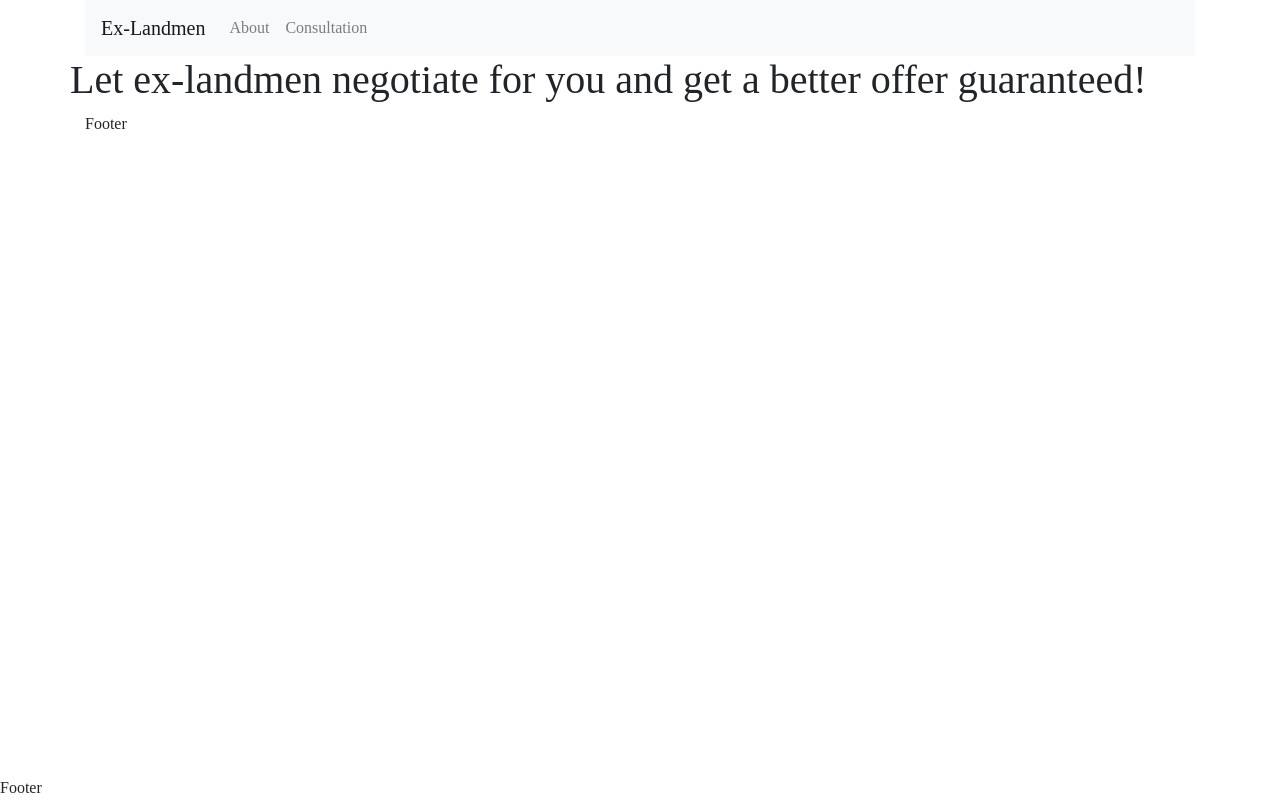
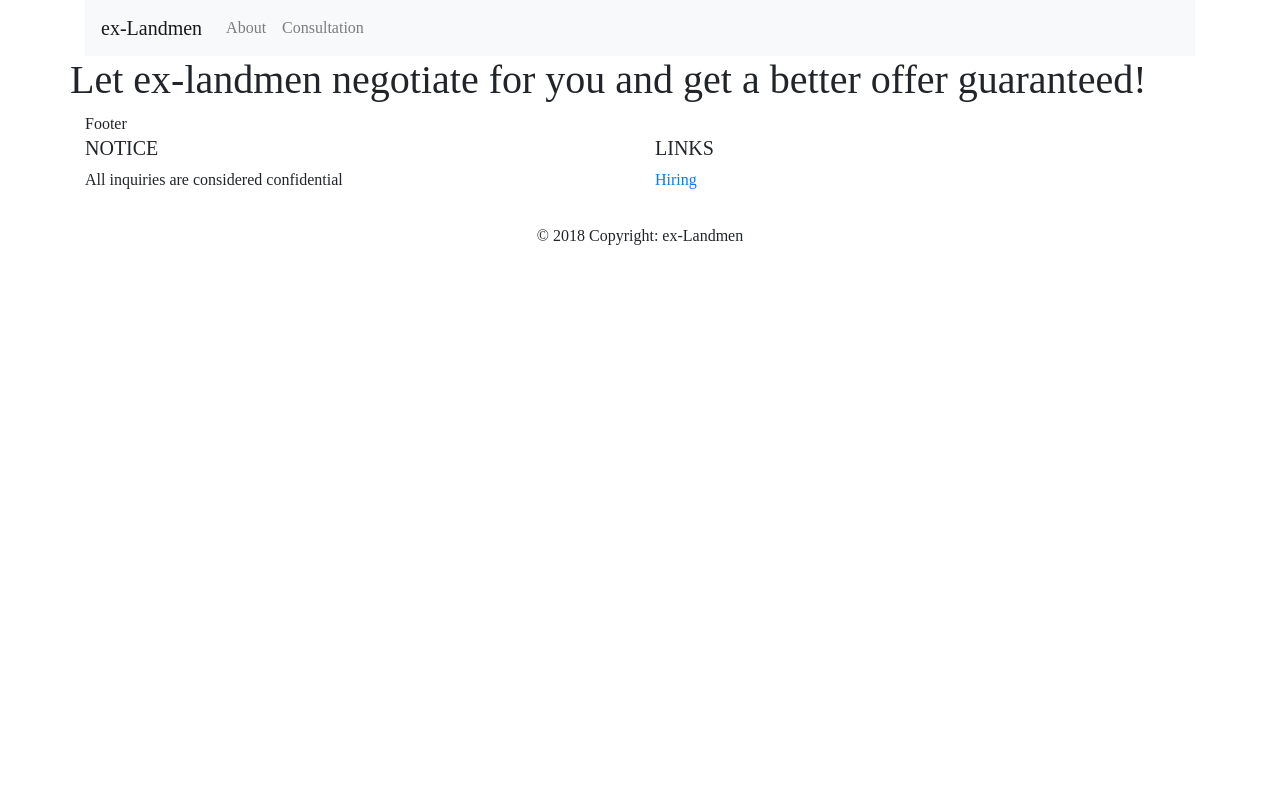
Before and after one commit to rbirchtree/landman-negotiate-front-end, a React (Create React App) app: page /search in a window 1280 px wide. Built offline with nearby package versions, Linux system fonts and the light colour scheme; a web font is replaced by a local one.

Commit message:
added footer and some css removed unecessary react imports

```diff
--- a/public/index.html
+++ b/public/index.html
@@ -26,10 +26,10 @@
       work correctly both with client-side routing and a non-root public URL.
       Learn how to configure a non-root public URL by running `npm run build`.
     -->
-    <title>React App</title>
+    <title>ex-Landmen</title>
   </head>
   <body>
-    <noscript>You need to enable JavaScript to run this app.</noscript>
+    <noscript>You need to enable JavaScript to run this app. Really.</noscript>
     <div id="root"></div>
     <!--
       This HTML file is a template.
--- a/src/components/About.js
+++ b/src/components/About.js
@@ -1,4 +1,3 @@
-import { connect } from 'react-redux';
 import React from 'react';
 
 
--- a/src/components/Footer.js
+++ b/src/components/Footer.js
@@ -1,12 +1,36 @@
 import React from 'react';
-
 
 const Footer = () => {
 	return (
-		<div className="fixed-bottom">
-			Footer
-		</div>
+<footer classNameName="fixed-bottom ">
+
+    <div classNameName="container-fluid text-center text-md-left">
+      <div className="row">
+
+        <div className="col-md-6 mt-md-0 mt-3">
+          <h5 className="text-uppercase">Notice</h5>
+          <p>All inquiries are considered confidential</p>
+        </div>
+        <div className="col-md-3 mb-md-0 mb-3">
+
+            <h5 className="text-uppercase">Links</h5>
+
+            <ul className="list-unstyled">
+              <li>
+                <a href="#!">Hiring</a>
+              </li>
+            </ul>
+
+          </div>
+
+      </div>
+
+    </div>
+
+    <div className="footer-copyright text-center py-3">© 2018 Copyright: ex-Landmen
+    </div>
+
+  </footer>
 		)
 };
-
 export default Footer;
--- a/src/components/Home.js
+++ b/src/components/Home.js
@@ -1,11 +1,8 @@
 import React from 'react';
 import {connect} from 'react-redux';
-import { NavLink} from 'react-router-dom';
 import { getOilPrice } from '../actions';
 import oilPump from '../img/oil_pump_udo.jpg';
 
-
-//<li className="nav-item"><NavLink className="nav-link" to="/consultation">Consultation</NavLink></li>
 
 
 export class Home extends React.Component {
@@ -20,7 +17,6 @@ export class Home extends React.Component {
 						<div className="col-sm-4">Oil prices change daily, don't you want the best deal for your rights?
 						 Consult with us today! The current price of WTI is ${price.toFixed(2)}</div>
 						<div className="col-sm-8"><img className="img-fluid rounded" src={oilPump} alt="Fenced in oil pump."/></div>
-
 					</div>
 			);
 	}
@@ -31,4 +27,3 @@ const mapStateToProps = state => ({
 });
 
 export default connect(mapStateToProps)(Home);
-{/*					*/}
--- a/src/components/Navbar.js
+++ b/src/components/Navbar.js
@@ -5,7 +5,7 @@ const Navbar = () => {
 	return (
 		<nav className="navbar navbar-expand-lg navbar-light bg-light">
 				<ul className="navbar-nav mr-auto">
-				 <li className="nav-item"><NavLink className="navbar-brand" to="/">Ex-Landmen</NavLink></li>
+				 <li className="nav-item"><NavLink className="navbar-brand" to="/">ex-Landmen</NavLink></li>
 				 <li className="nav-item"><NavLink className="nav-link" to="/about">About</NavLink></li>
 				 <li className="nav-item"><NavLink className="nav-link" to="/consultation">Consultation</NavLink></li>
 				</ul>
--- a/src/index.js
+++ b/src/index.js
@@ -4,10 +4,10 @@ import {reducer as formReducer } from 'redux-form';
 import { createStore, combineReducers, applyMiddleware} from 'redux';
 import { Provider } from 'react-redux';
 import thunk from 'redux-thunk';
-
 import { oilPriceReducer } from './reducers';
 import './index.css';
 import App from './App';
+
 const composeEnhancers = window.__REDUX_DEVTOOLS_EXTENSION_COMPOSE__;
 
 const store = createStore(oilPriceReducer, composeEnhancers(applyMiddleware(thunk)));
```
